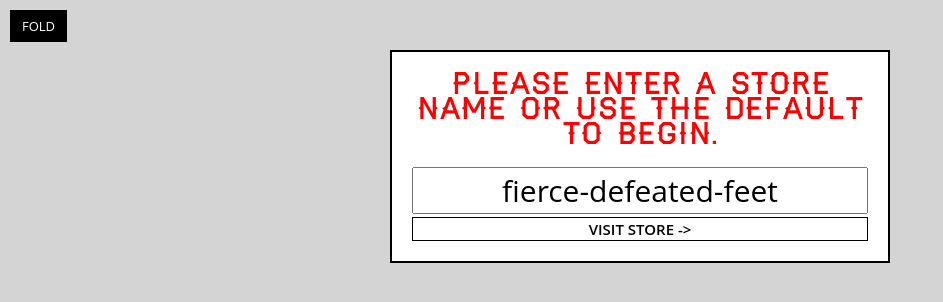
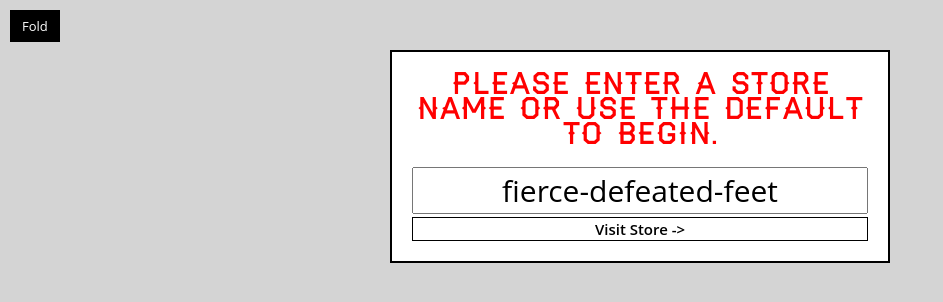
Before and after one commit to vinson-ridenour/catch-of-the-day, a React (Create React App) app: page / in a window 1280 px wide. Shown: the top 302 px of the page, without its empty margins (0-943 px from the left). Built offline with nearby package versions, Linux system fonts and the light colour scheme; what re-base would draw is missing.

Commit message:
another test

```diff
--- a/src/css/style.css
+++ b/src/css/style.css
@@ -377,7 +377,7 @@
   position: absolute;
   top: 1rem;
   left: 1rem;
-  text-transform: uppercase;
+  /* text-transform: uppercase; */
   font-size: 1.3rem;
   background: #000;
   color: #fff;
@@ -526,7 +526,7 @@
 }
 button,
 input[type='submit'] {
-  text-transform: uppercase;
+  /* text-transform: uppercase; */
   background: none;
   border: 1px solid #000;
   font-weight: 600;
```
